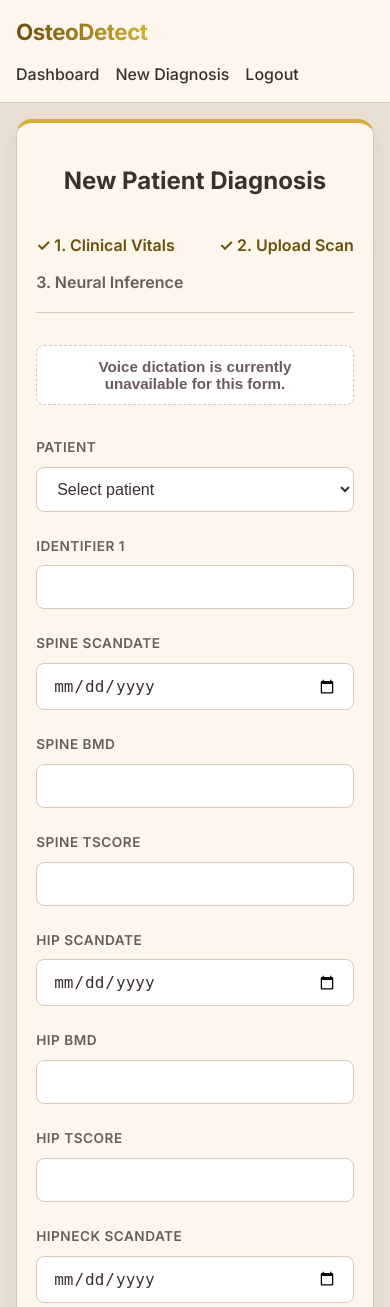
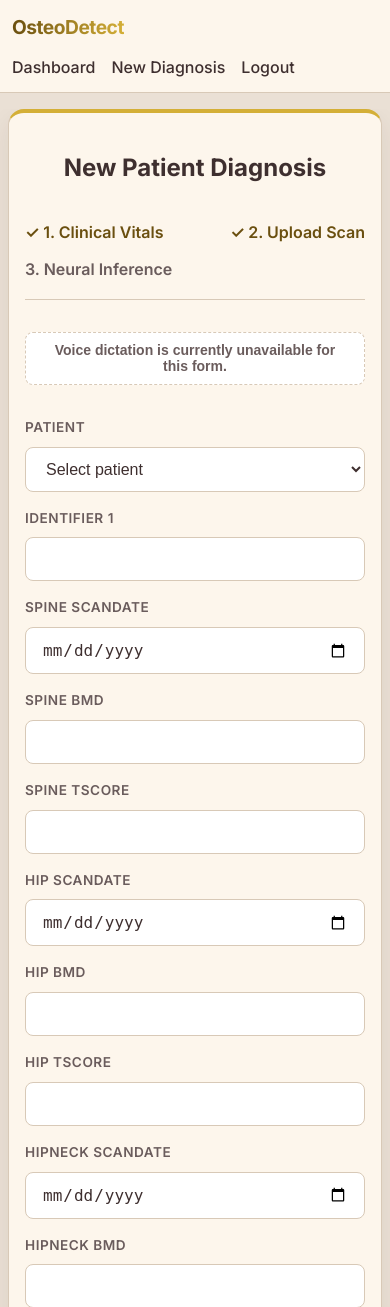
Before and after one commit to Manav933/OsteoDetect, a Django app: page /diagnose/new/ in a window 390 px wide. Shown: the top 1307 px of the page. Run offline with Django 5.2, Linux system fonts and the light colour scheme; a user stored in the database is signed in; data comes from the database, SQL or seed files in the repository; both versions use the stored data as it was after the commit.

Commit message:
feat: fix scroll boundary, responsive layout improvements

```diff
--- a/backend/diagnostics/forms.py
+++ b/backend/diagnostics/forms.py
@@ -59,7 +59,9 @@
         self.user = kwargs.pop('user', None)
         super().__init__(*args, **kwargs)
         if self.user and self.user.role == 'DOCTOR':
-            self.fields['patient'].queryset = Patient.objects.all().order_by('first_name', 'last_name')
+            self.fields['patient'].queryset = Patient.objects.exclude(
+                first_name__iexact='Select', last_name__iexact='patient'
+            ).order_by('first_name', 'last_name')
         else:
             self.fields['patient'].widget = forms.HiddenInput()
 
--- a/backend/templates/base.html
+++ b/backend/templates/base.html
@@ -29,16 +29,12 @@
 
         * {
             box-sizing: border-box;
-        }
-
-        html,
-        body {
-            width: 100%;
             max-width: 100%;
-            min-height: 100%;
         }
 
         html {
+            overflow-x: hidden;
+            overscroll-behavior: none;
             background: var(--bg-color);
         }
 
@@ -50,6 +46,9 @@
             padding: 0;
             line-height: 1.6;
             min-height: 100dvh;
+            width: 100%;
+            overflow-x: hidden;
+            overscroll-behavior: none;
         }
 
         .navbar {
@@ -96,8 +95,10 @@
 
         .container {
             max-width: 1200px;
+            width: 100%;
             margin: 2rem auto;
             padding: 0 1rem;
+            overflow-x: hidden;
         }
 
         .page-header {
@@ -114,12 +115,16 @@
             display: grid;
             grid-template-columns: 2fr 1fr;
             gap: 1.5rem;
+            width: 100%;
+            min-width: 0;
         }
 
         .page-grid-equal {
             display: grid;
             grid-template-columns: 1fr 1fr;
             gap: 1.5rem;
+            width: 100%;
+            min-width: 0;
         }
 
         .card {
@@ -268,6 +273,7 @@
                 flex-direction: column;
                 align-items: flex-start;
                 gap: 0.75rem;
+                width: 100%;
             }
 
             .navbar h1 {
@@ -279,13 +285,49 @@
                 margin-right: 0.75rem;
             }
 
+            .nav-links {
+                width: 100%;
+                flex-wrap: wrap;
+            }
+
             .container {
                 margin: 1rem auto;
+                padding: 0 0.75rem;
             }
 
             .card {
                 padding: 1.2rem;
                 border-radius: 12px;
+            }
+
+            .page-grid,
+            .page-grid-equal {
+                grid-template-columns: 1fr;
+                gap: 1rem;
+            }
+        }
+
+        @media (max-width: 480px) {
+            .navbar {
+                padding: 0.75rem;
+            }
+
+            .navbar h1 {
+                font-size: 1.2rem;
+            }
+
+            .container {
+                padding: 0 0.5rem;
+            }
+
+            .card {
+                padding: 1rem;
+                border-radius: 10px;
+            }
+
+            .btn {
+                padding: 0.6rem 1rem;
+                font-size: 0.875rem;
             }
         }
     </style>
--- a/backend/templates/diagnostics/wizard.html
+++ b/backend/templates/diagnostics/wizard.html
@@ -52,4 +52,16 @@
     </form>
 </div>
 
+<script>
+    document.addEventListener("DOMContentLoaded", function() {
+        const patientSelect = document.getElementById("id_patient");
+        if (patientSelect && patientSelect.options.length > 0) {
+            if (patientSelect.options[0].value === "") {
+                patientSelect.options[0].disabled = true;
+                patientSelect.options[0].hidden = true;
+            }
+        }
+    });
+</script>
+
 {% endblock %}
```
Also changed, not shown: backend/db.sqlite3.
